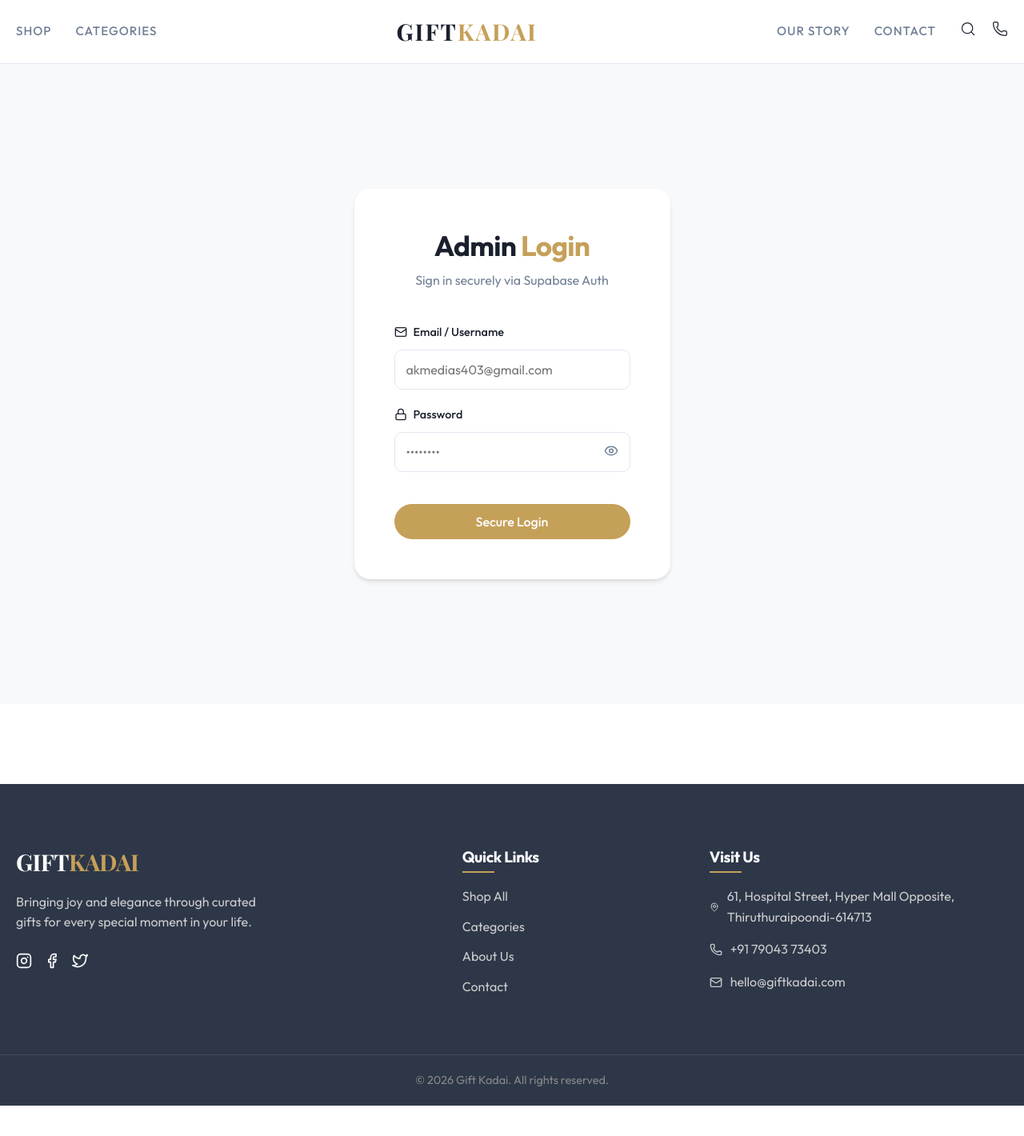
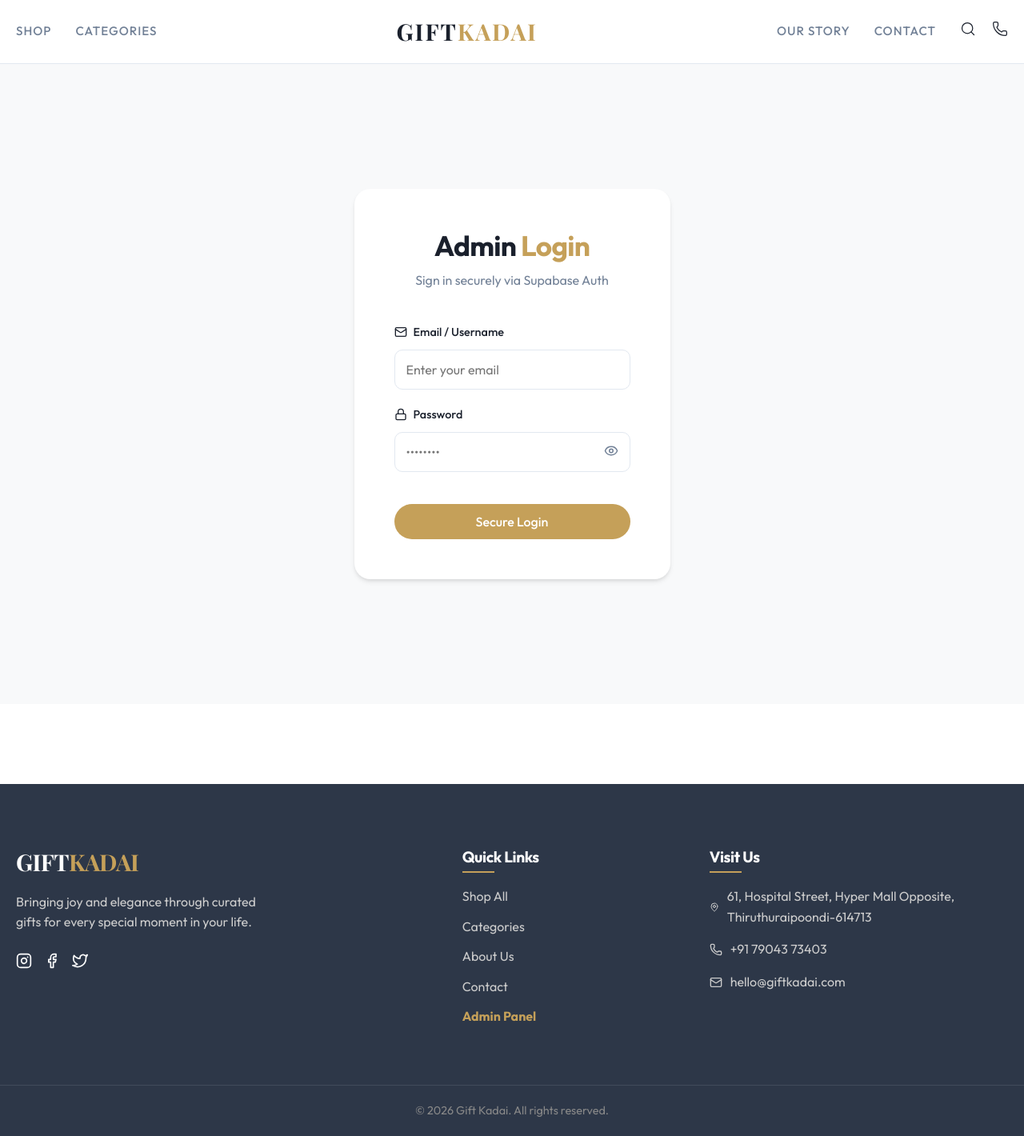
Before and after one commit to Pradeep-1-source/maran-gift-shop, a Next.js app: page /admin/login in a window 1280 px wide. Shown: the whole page at 80% size. Before the commit the page ends 1382 px from the top, so only its background shows below. Built offline with nearby package versions, Linux system fonts and the light colour scheme; no server answers; a web font is replaced by a local one.

Commit message:
fix: restore admin panel link, hide login email placeholder, and fix shop hero image

```diff
--- a/app/(store)/admin/login/page.tsx
+++ b/app/(store)/admin/login/page.tsx
@@ -55,7 +55,7 @@ export default function AdminLogin() {
             <label><Mail size={16} /> Email / Username</label>
             <input
               type="text"
-              placeholder="akmedias403@gmail.com"
+              placeholder="Enter your email"
               value={email}
               onChange={(e) => setEmail(e.target.value)}
               required
--- a/components/Footer.tsx
+++ b/components/Footer.tsx
@@ -39,6 +39,7 @@ export default function Footer() {
             <li><Link href="/categories">Categories</Link></li>
             <li><Link href="/about">About Us</Link></li>
             <li><Link href="/contact">Contact</Link></li>
+            <li style={{ marginTop: '10px' }}><Link href="/admin/login" style={{ color: 'var(--brand-gold)', fontWeight: 'bold' }}>Admin Panel</Link></li>
           </ul>
         </div>
 
```
Also changed, not shown: public/shop-hero.jpg (added).
